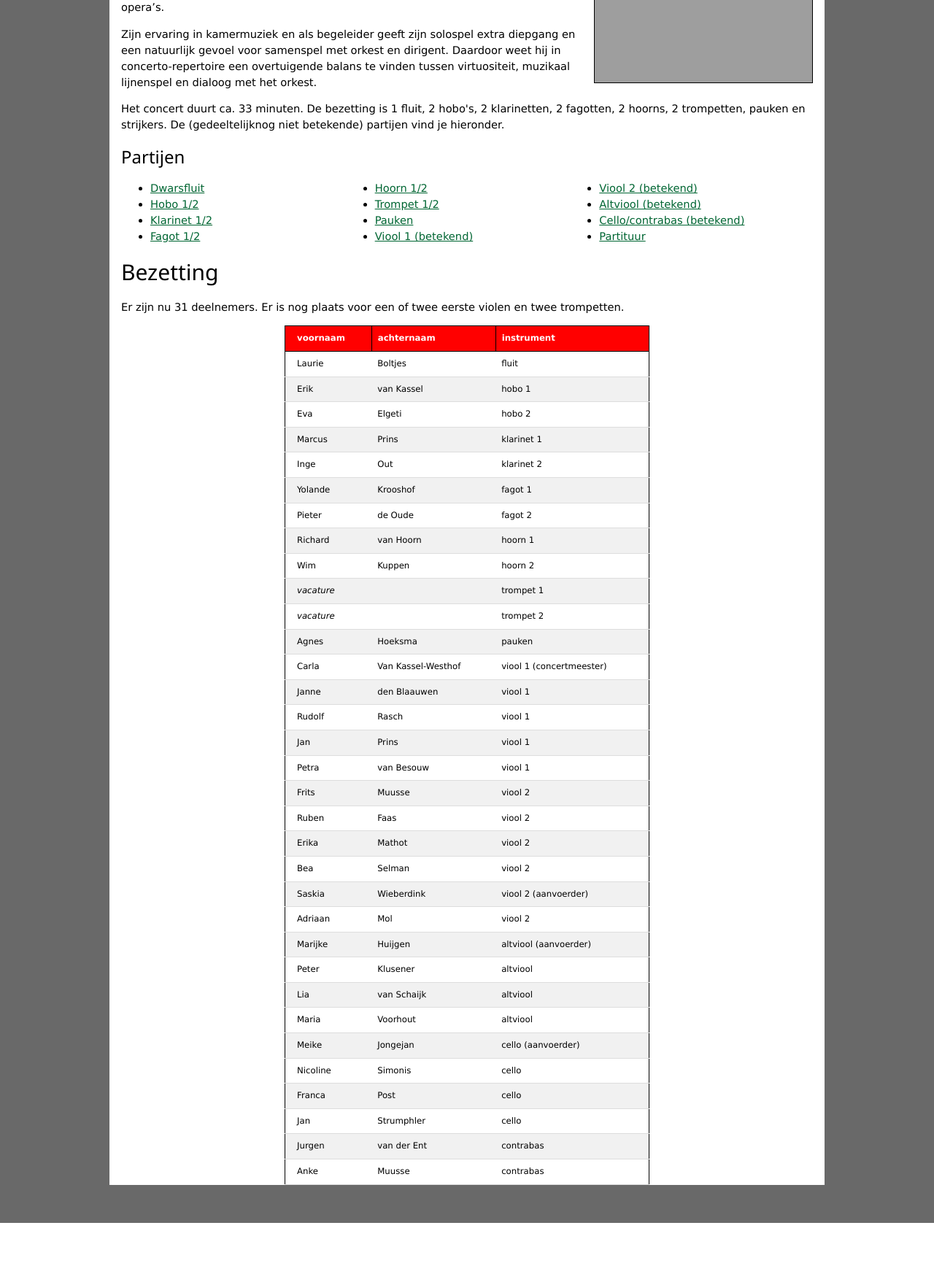
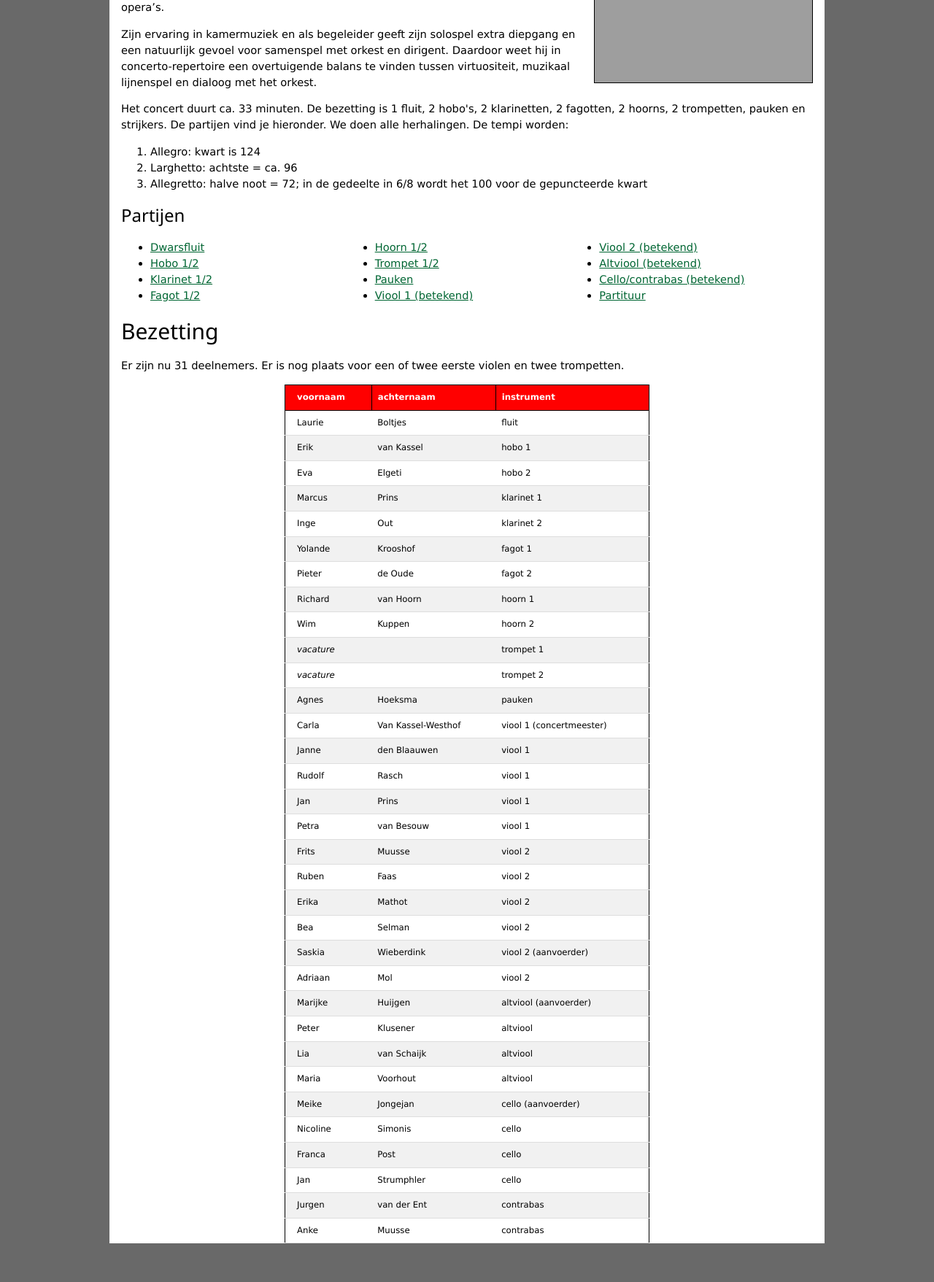
Before and after one commit to DirkjanH/mozart-op-zaterdag, a PHP site: page /2026-05-23/kv491.php in a window 1280 px wide. Shown: the part 545-2302 px from the top of the page at 73% size. Before the commit the page ends 2221 px from the top, so only its background shows below. Run offline with PHP 8.4, Linux system fonts and the light colour scheme; the visitor is signed in with stand-in values (Sample User, id 1); grey boxes are pictures that could not be loaded.

Commit message:
Update concert details to include repetition instructions and tempo markings

```diff
--- a/2026-05-23/kv491.php
+++ b/2026-05-23/kv491.php
@@ -34,7 +34,14 @@
             Zijn ervaring in kamermuziek en als begeleider geeft zijn solospel extra diepgang en een natuurlijk gevoel voor samenspel met orkest en dirigent.
             Daardoor weet hij in concerto-repertoire een overtuigende balans te vinden tussen virtuositeit, muzikaal lijnenspel en dialoog met het orkest.
         </p>
-        <p>Het concert duurt ca. 33 minuten. De bezetting is 1 fluit, 2 hobo's, 2 klarinetten, 2 fagotten, 2 hoorns, 2 trompetten, pauken en strijkers. De (gedeeltelijknog niet betekende) partijen vind je hieronder.</p>
+        <p>Het concert duurt ca. 33 minuten. De bezetting is 1 fluit, 2 hobo's, 2 klarinetten, 2 fagotten, 2 hoorns, 2 trompetten, pauken en strijkers.
+            De partijen vind je hieronder. We doen alle herhalingen. De tempi worden:</p>
+            <ol>
+                <li>Allegro: kwart is 124</li>
+                <li>Larghetto: achtste = ca. 96</li>
+                <li>Allegretto: halve noot = 72; in de gedeelte in 6/8 wordt het 100 voor de gepuncteerde kwart</li>
+            </ol>
+
         <h3>Partijen</h3>
         <ul style="column-count: 3;">
             <li>
```
